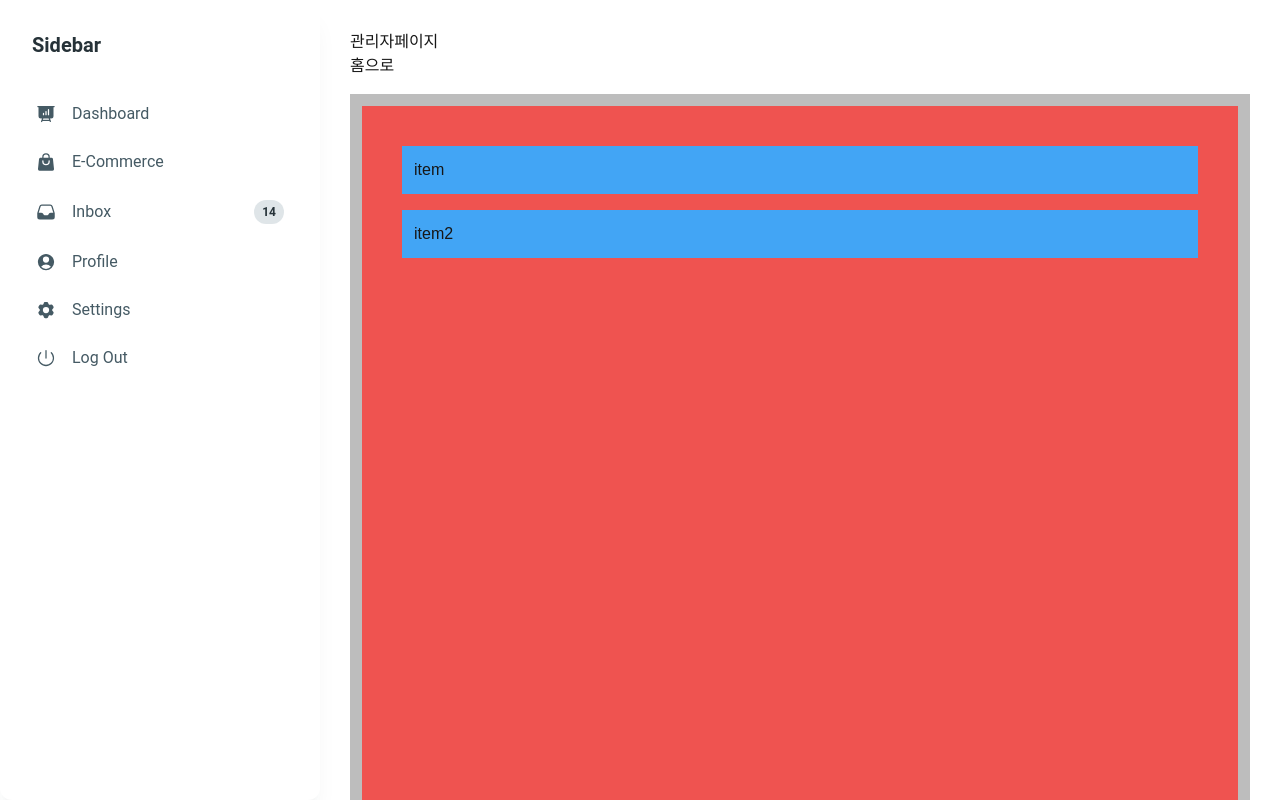
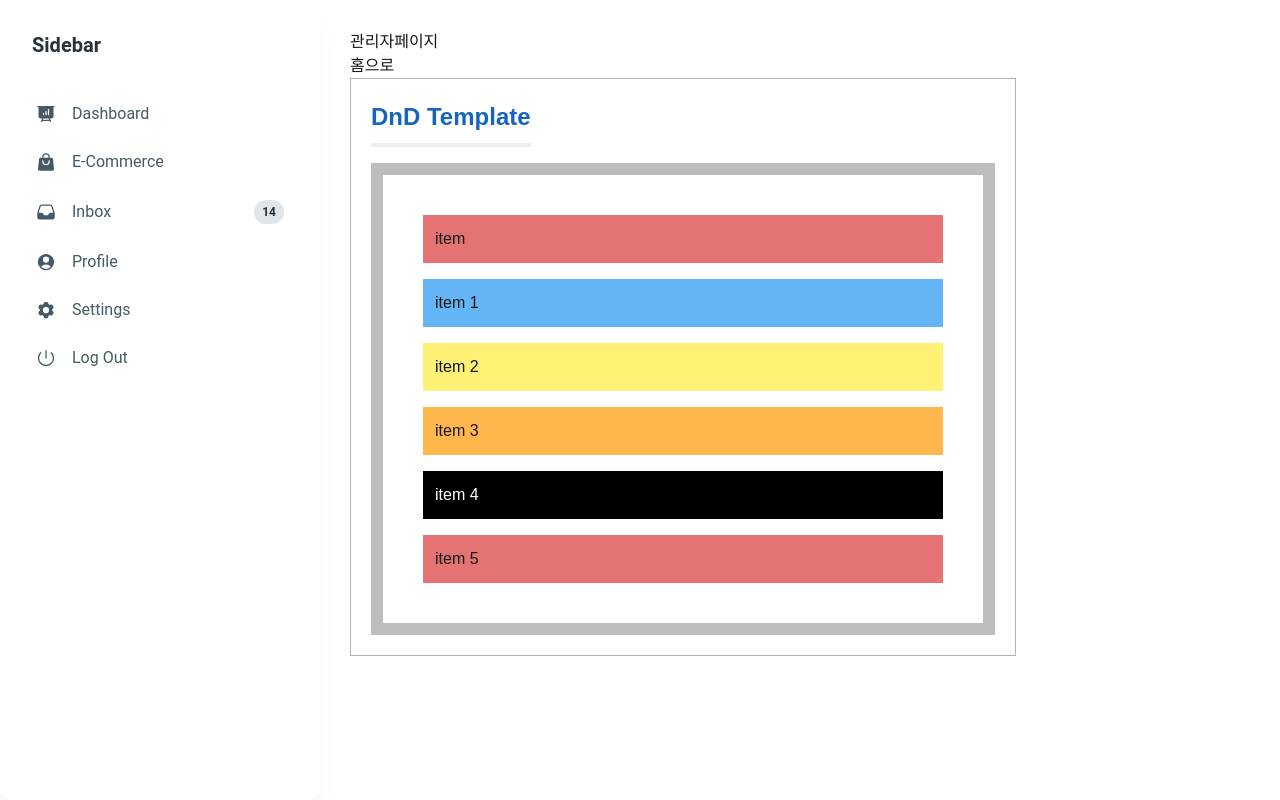
Before and after one commit to zeriong/nextjs14-serverless-template, a Next.js app: page /admin in a window 1280 px wide. Shown: the top 800 px of the page. Built offline with nearby package versions, Linux system fonts and the light colour scheme.

Commit message:
feat: server-side util 추가

```diff
--- /dev/null
+++ b/src/app/(admin)/admin/_components/template/container/TemplateContainer.tsx
@@ -0,0 +1,20 @@
+import React, { ReactNode } from "react";
+
+interface Props {
+  children: ReactNode;
+  title: ReactNode | string;
+}
+
+export default function TemplateContainer({ children, title }: Props) {
+  return (
+    <div className="mb-[30px] w-fit border border-black/30 p-[20px]">
+      {/* header */}
+      <div className="border-b-pr-grey-50 mb-[16px] w-fit border-b-4 pb-2 text-[24px] font-bold text-blue-800">
+        {title}
+      </div>
+
+      {/* content */}
+      <div>{children}</div>
+    </div>
+  );
+}
--- /dev/null
+++ b/src/app/(admin)/admin/_components/template/content/DnDTemplate.tsx
@@ -0,0 +1,32 @@
+import React, { useState } from "react";
+import DndVerticalSortableContext from "@/app/_components/dnd/DndVerticalSortableContext";
+import DndVerticalSortableItem from "@/app/_components/dnd/DndVerticalSortableItem";
+
+export default function DnDTemplate() {
+  const [items, setItems] = useState([
+    { id: "0", name: "item", className: "p-3 bg-red-300" },
+    { id: "1", name: "item 1", className: "p-3 bg-blue-300" },
+    { id: "2", name: "item 2", className: "p-3 bg-yellow-300" },
+    { id: "3", name: "item 3", className: "p-3 bg-orange-300" },
+    { id: "4", name: "item 4", className: "p-3 bg-black text-white" },
+    { id: "5", name: "item 5", className: "p-3 bg-red-300" },
+  ]);
+
+  return (
+    <div className={"bg-gray-400 p-3"}>
+      <DndVerticalSortableContext items={items} setItems={setItems}>
+        <ul className={"flex h-fit w-[600px] flex-col gap-4 bg-white p-10"}>
+          {items?.map((item) => (
+            <DndVerticalSortableItem key={item.name} id={item.id}>
+              {({ attributes, listeners }) => (
+                <li {...attributes} {...listeners} className={item.className}>
+                  {item.name}
+                </li>
+              )}
+            </DndVerticalSortableItem>
+          ))}
+        </ul>
+      </DndVerticalSortableContext>
+    </div>
+  );
+}
--- a/src/app/(admin)/admin/page.tsx
+++ b/src/app/(admin)/admin/page.tsx
@@ -4,32 +4,21 @@ import Link from "next/link";
 import React, { useState } from "react";
 import DndVerticalSortableContext from "@/app/_components/dnd/DndVerticalSortableContext";
 import DndVerticalSortableItem from "@/app/_components/dnd/DndVerticalSortableItem";
+import TemplateContainer from "@/app/(admin)/admin/_components/template/container/TemplateContainer";
+import DnDTemplate from "@/app/(admin)/admin/_components/template/content/DnDTemplate";
 
 export default function Page() {
-  const [items, setItems] = useState([
-    { id: "1", name: "item" },
-    { id: "2", name: "item2" },
-  ]);
-
   return (
     <div className="p-[30px]">
       <p>관리자페이지</p>
       <Link href="/">홈으로</Link>
 
-      <div className={"mt-4 bg-gray-400 p-3"}>
-        <DndVerticalSortableContext items={items} setItems={setItems}>
-          <ul className={"flex h-[2000px] flex-col gap-4 bg-red-400 p-10"}>
-            {items?.map((item) => (
-              <DndVerticalSortableItem key={item.name} id={item.id}>
-                {({ attributes, listeners }) => (
-                  <li {...attributes} {...listeners} className="bg-blue-400 p-3">
-                    {item.name}
-                  </li>
-                )}
-              </DndVerticalSortableItem>
-            ))}
-          </ul>
-        </DndVerticalSortableContext>
+      {/* 예시 템플릿 */}
+      <div className="flex flex-col gap-[24px]">
+        {/* DnD */}
+        <TemplateContainer title={"DnD Template"}>
+          <DnDTemplate />
+        </TemplateContainer>
       </div>
     </div>
   );
```
Also changed, not shown: src/utils/server/cookies.ts (added, +20 -0 lines).
